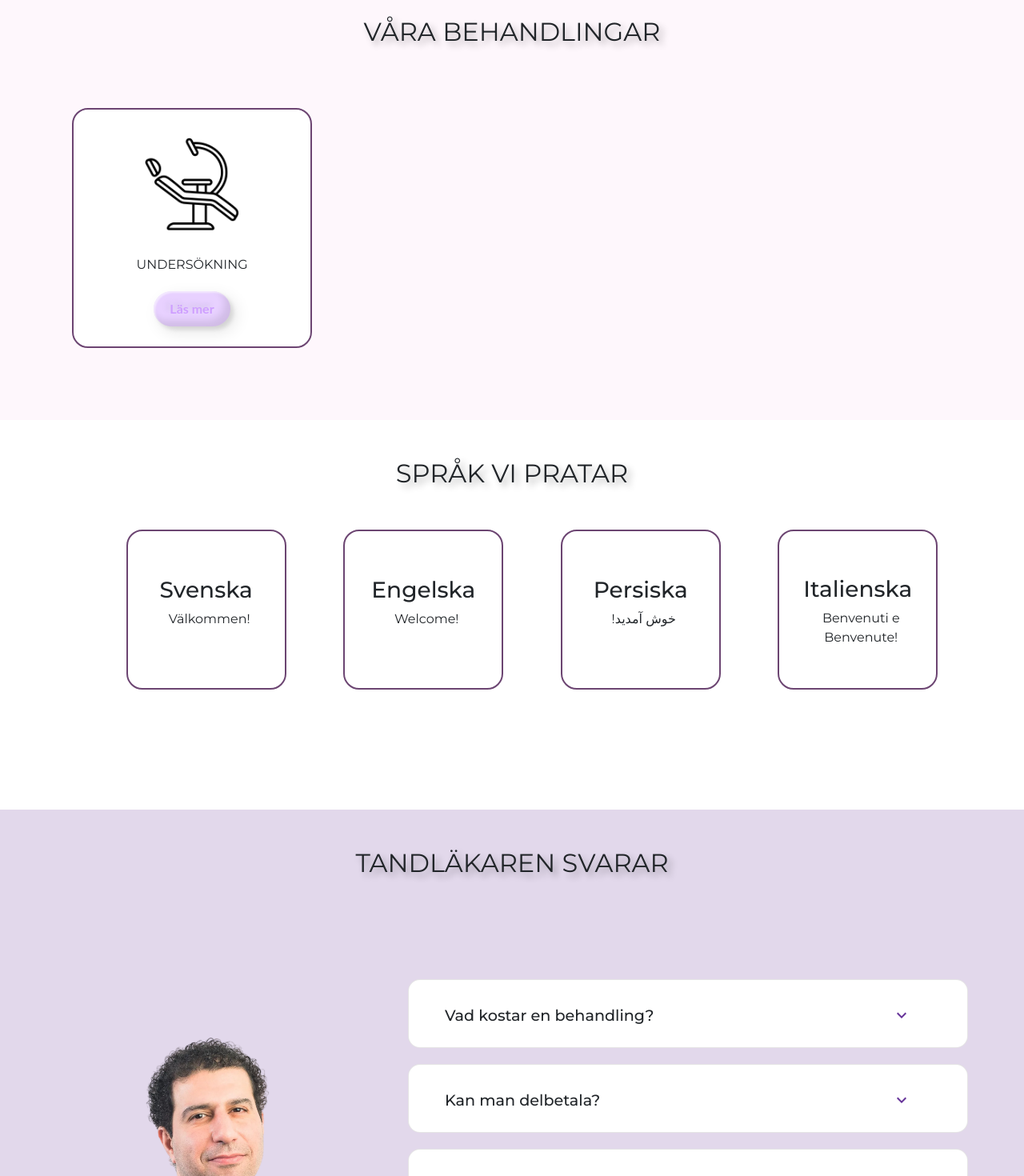
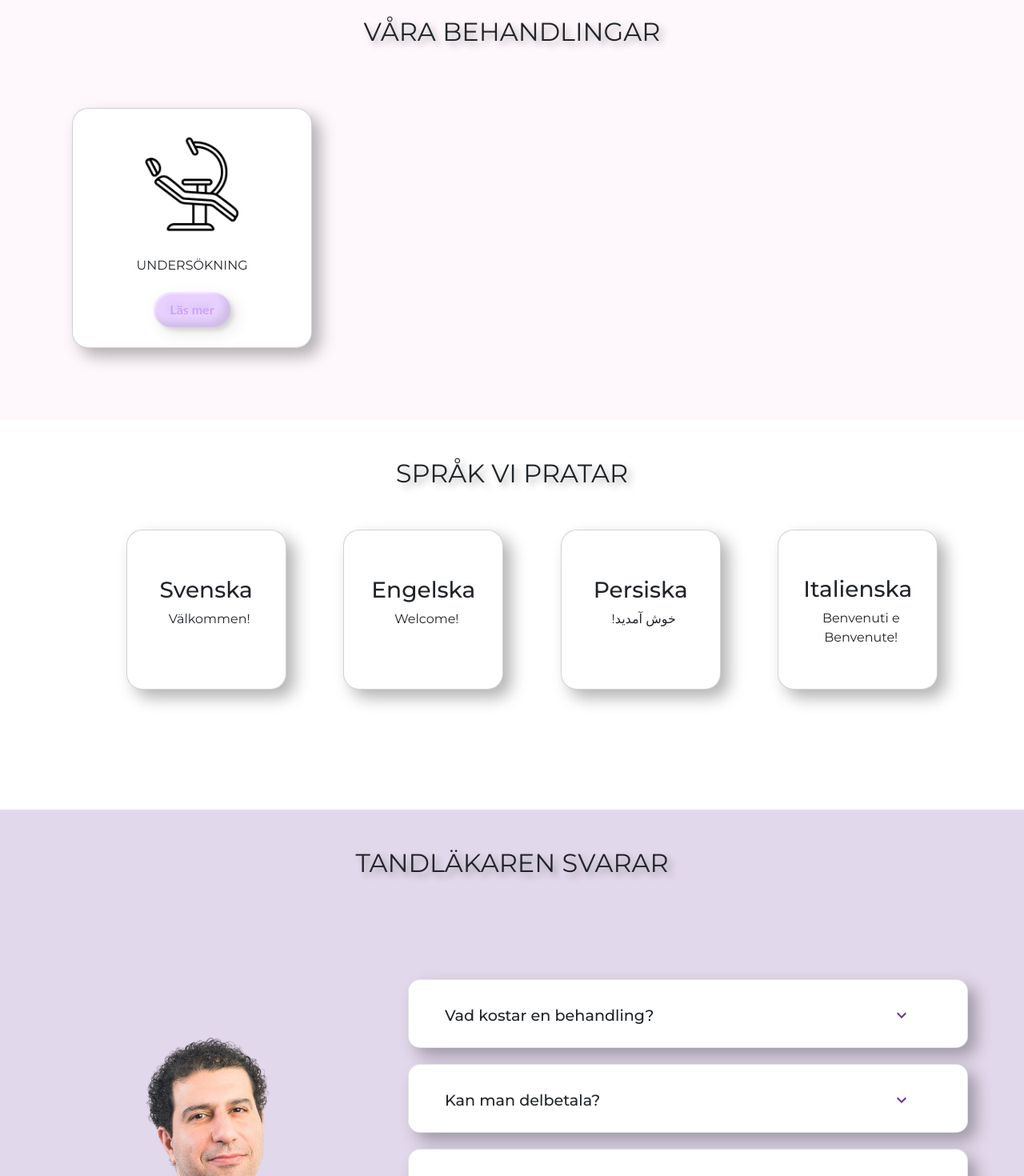
Before and after one commit to ElisaMavilia/lillaedet-vue, a Vue app: page / in a window 1280 px wide. Shown: the part 1160-2630 px from the top of the page at 80% size. Built offline with nearby package versions, Linux system fonts and the light colour scheme.

Commit message:
adjustments

```diff
--- a/src/components/CardComponent.vue
+++ b/src/components/CardComponent.vue
@@ -33,7 +33,7 @@
     height: 300px;
     margin: 0;
     border-radius: 20px;
-    border: 2px solid $purple_basic;
+    box-shadow: 10px 10px 20px rgba(0, 0, 0, 0.3);
     display: flex;
     flex-direction: column;
     align-items: center;
--- a/src/components/FaqComponent.vue
+++ b/src/components/FaqComponent.vue
@@ -96,6 +96,7 @@ details {
   border-radius: 15px;
   box-sizing: border-box;
   transition: all .3s;
+  box-shadow: 10px 10px 20px rgba(0, 0, 0, 0.3);
 }
 
 details + details {
--- a/src/components/MainComponent.vue
+++ b/src/components/MainComponent.vue
@@ -155,7 +155,6 @@ h2 {
     gap: 20px;
     width: 100%;
     padding: 20px;
-
     min-height: 500px;
 }
 
--- a/src/components/ScrollingCardComponent.vue
+++ b/src/components/ScrollingCardComponent.vue
@@ -83,7 +83,6 @@ export default {
   height: 200px;
   background-color: white;
   border-radius: 20px;
-  border: 2px solid $purple_basic;
   display: flex;
   flex-direction: column;
   align-items: center;
@@ -91,6 +90,7 @@ export default {
   opacity: 0; /* Start hidden */
   transform: translateX(0); /* Start position */
   transition: opacity 0.9s ease-in-out, transform 0.9s ease-in-out;
+  box-shadow: 10px 10px 20px rgba(0, 0, 0, 0.3);
 }
 
 /* Slide-in animations */
```
